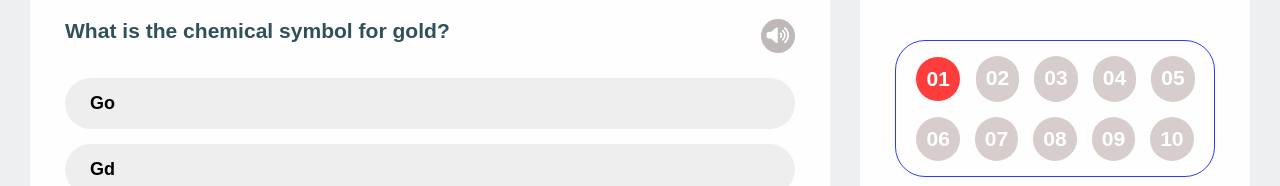
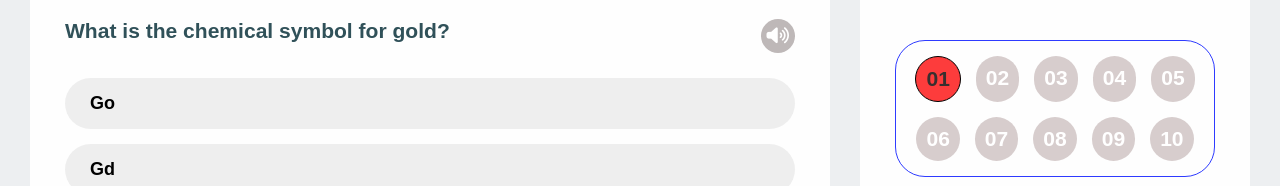
Before and after one commit to AnishDhomase/ExamPrep, a React (Vite) app: page /Quiz in a window 1280 px wide. Shown: the part 218-404 px from the top of the page. Built offline with nearby package versions, Linux system fonts and the light colour scheme.

Commit message:
new Test Glitch sorted

```diff
--- a/src/components/App.jsx
+++ b/src/components/App.jsx
@@ -55,6 +55,8 @@ function reducer(state, action) {
             : op
         ),
       };
+    case "newTest":
+      return initialState;
     default:
   }
 }
@@ -129,6 +131,7 @@ function App() {
                 numOfQuestions={numOfQuestions}
                 difficultyLevel={difficultyLevel}
                 subjects={subjects}
+                dispatch={dispatch}
               />
             }
           />
--- a/src/components/ReportPage/ReportPage.jsx
+++ b/src/components/ReportPage/ReportPage.jsx
@@ -22,6 +22,7 @@ ReportPage.propTypes = {
   difficultyLevel: PropTypes.string,
   choosedOptionsArr: PropTypes.array,
   subjects: PropTypes.array,
+  dispatch: PropTypes.func,
 };
 
 function ReportPage({
@@ -31,6 +32,7 @@ function ReportPage({
   numOfQuestions,
   difficultyLevel,
   subjects,
+  dispatch,
 }) {
   // console.log("⚡⚡⚡Report page render");
 
@@ -138,7 +140,9 @@ function ReportPage({
     <div className="report">
       <div className="reportNav">
         <NavLink to="/">
-          <Button>New Test</Button>
+          <Button onBtnClick={() => dispatch({ type: "newTest" })}>
+            New Test
+          </Button>
         </NavLink>
         {/* <Button type="filled" onBtnClick={closeTab}>
           Exit
--- a/src/index.css
+++ b/src/index.css
@@ -388,7 +388,8 @@ li {
   background-color: rgb(253, 60, 60);
 }
 .quiz .quesBox .summary .quesStatus.active {
-  border: 1px solid white;
+  border: 1px solid black;
+  color: rgb(56, 47, 47);
 }
 .quiz .quesBox .summary .quesWindow .quesStatus:hover {
   scale: 1.1;
```
